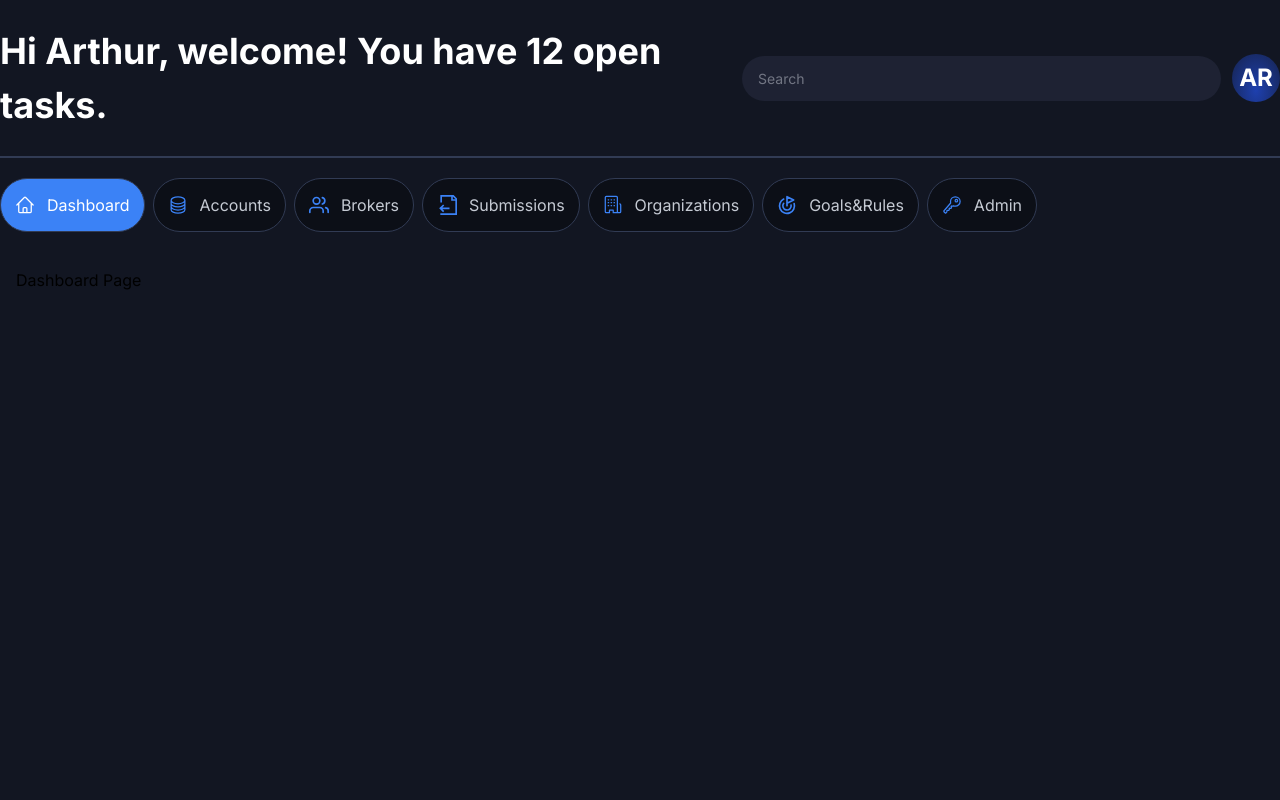
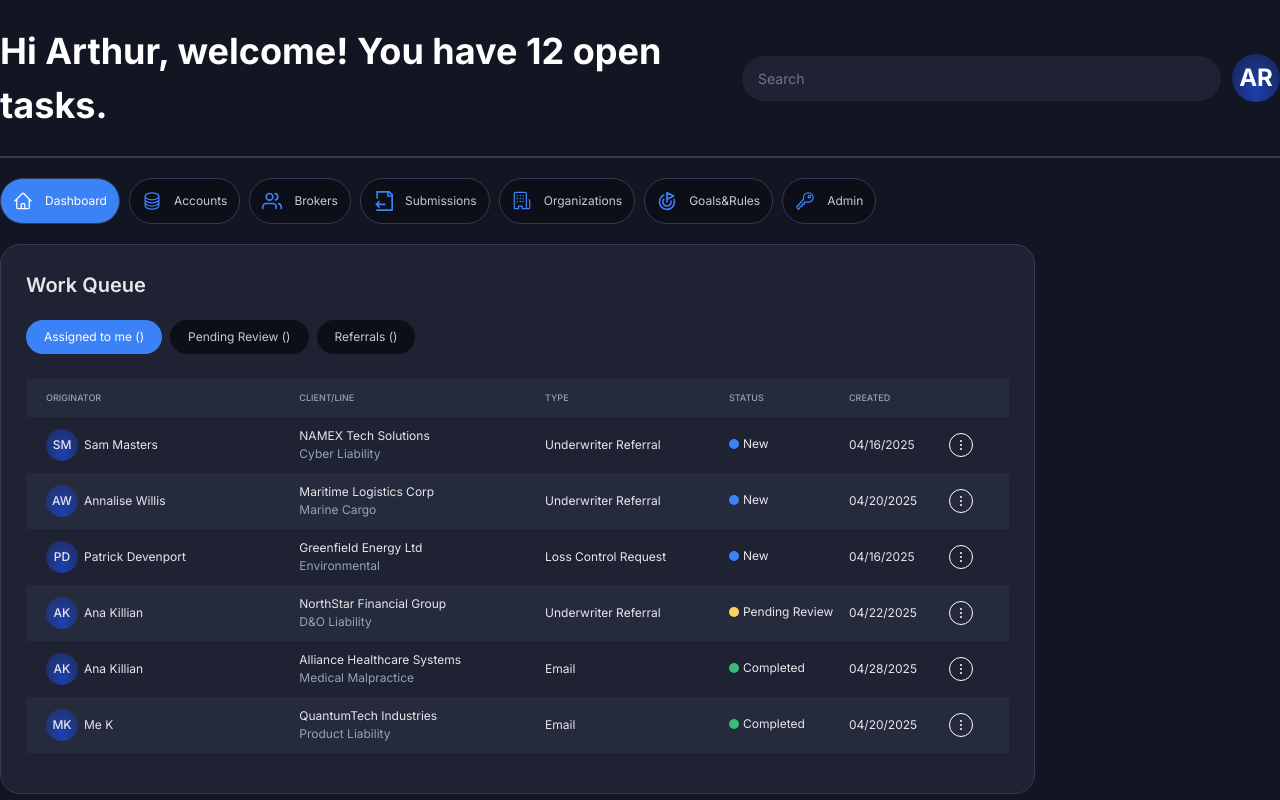
Before and after one commit to yaStigma/react-dashboard-interface, a React (Vite) app: page /dashboard in a window 1280 px wide. Built offline with nearby package versions, Linux system fonts and the light colour scheme.

Commit message:
feat: markup Work Queue Card

```diff
--- a/public/mockData.json
+++ b/public/mockData.json
@@ -4,74 +4,48 @@
       "tasks": "12",
       "navigation": ["Dashboard", "Accounts", "Brokers", "Submissions", "Organizations","Goals&Rules", "Admin"],
       "workQueue": [
-        { "name": "SM. Sam Masters" },
-        { "name": "AW. Annalise Willis" },
-        { "name": "PD. Patrick Devenport" },
-        { "name": "AK. Ana Killian" },
-        { "name": "MK. Me" }
-      ],
-      "accounts": [
-        {
-          "name": "NAMEX Tech Solutions",
-          "type": "Cyber Liability",
-          "clientType": "Large Enterprise"
-        },
-        {
-          "name": "Alliance Healthcare Systems",
-          "type": "Medical Malpractice",
-          "clientType": "Mid-Market"
-        },
-        {
-          "name": "Maritime Logistics Corp",
-          "type": "Marine Cargo",
-          "clientType": "Shipping/Logistics"
-        },
-        {
-          "name": "Greenfield Energy Ltd",
-          "type": "Environmental",
-          "clientType": "Energy Sector"
-        },
-        {
-          "name": "NorthStar Financial Group",
-          "type": "D&O Liability"
-        },
-        {
-          "name": "QuantumTech Industries",
-          "type": "Product Liability"
-        }
-      ],
-      "referrals": [
-        {
+        { "originator": "Sam Masters",
+      "client": "NAMEX Tech Solutions",
+          "line": "Cyber Liability",
           "type": "Underwriter Referral",
           "status": "New",
-          "created": "04/16/2025"
-        },
-        {
+          "created": "04/16/2025" } ,
+
+          { "originator": "Annalise Willis",
+          "client": "Maritime Logistics Corp",
+          "line": "Marine Cargo",
           "type": "Underwriter Referral",
           "status": "New",
-          "created": "04/20/2025"
-        },
-        {
+          "created": "04/20/2025" },
+
+        { "originator": "Patrick Devenport",
+      "client": "Greenfield Energy Ltd",
+          "line": "Environmental",
           "type": "Loss Control Request",
           "status": "New",
           "created": "04/16/2025"
-        },
-        {
+            },
+        { "originator": "Ana Killian",
+        "client": "NorthStar Financial Group",
+          "line": "D&O Liability",
           "type": "Underwriter Referral",
           "status": "Pending Review",
-          "created": "04/22/2025"
-        },
-        {
-          "type": "Email",
-          "status": "Completed",
-          "created": "04/28/2025"
-        },
-        {
-          "type": "Email",
-          "status": "Completed",
-          "created": "04/20/2025"
-        }
+          "created": "04/22/2025" },
+          { "originator": "Ana Killian",
+          "client": "Alliance Healthcare Systems",
+            "line": "Medical Malpractice",
+            "type": "Email",
+            "status": "Completed",
+            "created": "04/28/2025" },
+          { "originator": "Me K",
+          "client": "QuantumTech Industries",
+            "line": "Product Liability",
+            "type": "Email",
+            "status": "Completed",
+            "created": "04/20/2025"  }
       ]
+
+
     },
     "account": {
       "name": "Maritime Logistics Corp",
--- a/src/components/Layout.jsx
+++ b/src/components/Layout.jsx
@@ -6,10 +6,10 @@ import Navigation from "./Navigation";
 export default function Layout() {
   return (
     <div className="bg-background flex flex-col min-h-screen">
-      <div className="w-full max-w-[1920px] mx-auto ">
+      <div className="w-full  max-w-[1920px] mx-auto ">
         <Header />
         <Navigation />
-        <main className="flex-1 p-4 overflow-auto">
+        <main className=" w-full flex jastify-center overflow-y-auto max-h-[800px] snap-y custom-scroll">
           <Suspense fallback={<Loader />}>
             <Outlet />
           </Suspense>
--- a/src/components/Navigation.jsx
+++ b/src/components/Navigation.jsx
@@ -30,13 +30,13 @@ export default function Navigation() {
 
   return (
     <div className="w-full flex justify-center ">
-      <nav className="flex items-center w-[1656px] flex-row gap-2 py-5">
+      <nav className="flex items-center w-[1656px] flex-row gap-[9px] py-5">
         {data.dashboard.navigation.map((item) => (
           <NavLink
             key={item}
             to={`/${item.toLowerCase().replace(/\s+/g, "-")}`}
             className={({ isActive }) =>
-              `group flex items-center gap-3 p-3.5 rounded-full border border-cardBorder transition-all cursor-pointer ${
+              `group flex items-center gap-3 p-3 text-labelSm rounded-full border border-cardBorder transition-all cursor-pointer ${
                 isActive
                   ? "bg-cardBlue text-textPrimary"
                   : "bg-cardDark text-textSecondary hover:bg-cardBlue hover:text-textPrimary"
--- /dev/null
+++ b/src/components/WorkQueueSection.jsx
@@ -0,0 +1,120 @@
+import { useState } from "react";
+
+const statusIndicator = {
+  New: <div className="size-2.5 rounded-full bg-statusNew"></div>,
+  "Pending Review": (
+    <div className="size-2.5 rounded-full bg-statusPending"></div>
+  ),
+  Completed: <div className="size-2.5 rounded-full bg-statusCompleted"></div>,
+};
+export default function WorkQueueSection({ workQueue }) {
+  const [activeButton, setActiveButton] = useState("assigned");
+  if (!workQueue || workQueue.length === 0) {
+    return <div>No data available</div>;
+  }
+
+  return (
+    <section className="w-[1035px] h-[550px] flex flex-col items-start p-[25px] rounded-[20px] border  border-cardBorder bg-cardLight">
+      <h2 className="text-subheading font-subheading leading-subheading text-textMuted mb-5 ">
+        Work Queue
+      </h2>
+      <div className="flex items-center flex-row gap-2 mb-[25px] ">
+        <button
+          type="button"
+          onClick={() => setActiveButton("assigned")}
+          className={`group flex items-center py-2 px-4.5 text-labelSm rounded-full border-none transition-all cursor-pointer ${
+            activeButton === "assigned"
+              ? "bg-cardBlue text-textPrimary"
+              : "bg-cardDark text-textSecondary hover:bg-cardBlue hover:text-textPrimary"
+          }`}
+        >
+          Assigned to me ()
+        </button>
+        <button
+          type="button"
+          onClick={() => setActiveButton("pending")}
+          className={`group flex items-center py-2 px-4.5 text-labelSm rounded-full border-none transition-all cursor-pointer ${
+            activeButton === "pending"
+              ? "bg-cardBlue text-textPrimary"
+              : "bg-cardDark text-textSecondary hover:bg-cardBlue hover:text-textPrimary"
+          }`}
+        >
+          Pending Review ()
+        </button>
+        <button
+          type="button"
+          onClick={() => setActiveButton("referrals")}
+          className={`group flex items-center py-2 px-4.5 text-labelSm rounded-full border-none transition-all cursor-pointer ${
+            activeButton === "referrals"
+              ? "bg-cardBlue text-textPrimary"
+              : "bg-cardDark text-textSecondary hover:bg-cardBlue hover:text-textPrimary"
+          }`}
+        >
+          Referrals ()
+        </button>
+      </div>
+      <div className="w-full overflow-y-auto max-h-[400px] snap-y custom-scroll">
+        <table className="w-full text-left border-none">
+          <thead className="sticky top-0 bg-tableAccent text-tableTextHead text-[9px] z-10">
+            <tr>
+              <th className="py-3 px-5 text-[9px] font-label">ORIGINATOR</th>
+              <th className="py-3  text-[9px] font-label">CLIENT/LINE</th>
+              <th className="py-3  text-[9px] font-label">TYPE</th>
+              <th className="py-3  text-[9px] font-label w-[120px]">STATUS</th>
+              <th className="py-3  text-[9px] font-label w-[100px]">CREATED</th>
+              <th className="w-[60px]"></th>
+            </tr>
+          </thead>
+          <tbody className=" text-textMuted text-labelSm  ">
+            {workQueue.map((item, index) => (
+              <tr
+                key={index}
+                className={`${
+                  index % 2 === 0 ? "bg-transparent" : "bg-tableAccent"
+                }`}
+              >
+                <td className="py-3 px-5 flex flex-row items-center gap-1.5">
+                  <span className="size-8 flex items-center justify-center rounded-full bg-radial-[at_50%_75%] from-gradientfrom to-gradientto to-100% text-textMuted text-labelSm font-label ">
+                    {item.originator
+                      .split(" ")
+                      .map((word) => word[0])
+                      .join("")
+                      .toUpperCase()}
+                  </span>
+                  {item.originator}
+                </td>
+                <td>
+                  <p className="text-labelSm">{item.client}</p>
+                  <span className="text-labelSm text-tableTextHead">
+                    {item.line}
+                  </span>
+                </td>
+                <td className=" ">{item.type}</td>
+                <td className="flex flex-row items-center gap-1">
+                  {statusIndicator[item.status]}
+                  {item.status}
+                </td>
+                <td className="">{item.created}</td>
+                <td className="">
+                  <div className="relative group">
+                    <button
+                      type="button"
+                      title="Options"
+                      className="w-6 h-6 flex items-center justify-center rounded-full border-[1.5px] border-current text-textPrimary hover:bg-cardDark hover:text-cardBlue transition-all cursor-pointer"
+                    >
+                      <span className="flex flex-col items-center justify-center gap-[2px]">
+                        <span className="w-[2px] h-[2px] bg-current rounded-full"></span>
+                        <span className="w-[2px] h-[2px] bg-current rounded-full"></span>
+                        <span className="w-[2px] h-[2px] bg-current rounded-full"></span>
+                      </span>
+                    </button>
+                  </div>
+                </td>
+              </tr>
+            ))}
+          </tbody>
+        </table>
+      </div>
+    </section>
+  );
+}
--- a/src/index.css
+++ b/src/index.css
@@ -19,7 +19,11 @@
   --color-textSecondary: #c5cad3;
   --color-textMuted: #e5e7eb;
   --color-gradientfrom: #1e40af;
-
+  --color-tableAccent: #252a3d;
+  --color-tableTextHead: #94a3b8;
+  --color-statusNew: #3b82f6;
+  --color-statusPending: #fdd261;
+  --color-statusCompleted: #3bb979;
   --color-gradientto: rgba(30, 64, 175, 0.3);
 
   --font-font-family: "Inter", sans-serif;
@@ -28,6 +32,7 @@
   --text-subheading: 20px;
   --text-label: 16px;
   --text-labelSm: 12px;
+  --text-labelLg: 18px;
   --text-body: 14px;
   --text-kpi: 32px;
   --font-weight-headingLg: 700;
@@ -43,3 +48,21 @@
   --leading-body: calc(20px / 14px);
   --leading-kpi: calc(36px / 32px);
 }
+.custom-scroll::-webkit-scrollbar {
+  width: 8px;
+}
+
+.custom-scroll::-webkit-scrollbar-track {
+  background: #121622; /* Трек */
+}
+
+.custom-scroll::-webkit-scrollbar-thumb {
+  background-color: #1e2233; /* "Бігунок" */
+  border-radius: 4px;
+}
+
+/* Firefox */
+.custom-scroll {
+  scrollbar-color: #1e2233 #121622;
+  scrollbar-width: thin;
+}
--- a/src/pages/DashboardPage.jsx
+++ b/src/pages/DashboardPage.jsx
@@ -1,7 +1,21 @@
+import { useState, useEffect } from "react";
+import Loader from "../components/Loader";
+import WorkQueueSection from "../components/WorkQueueSection";
+
 export default function DashboardPage() {
+  const [data, setData] = useState(null);
+  useEffect(() => {
+    fetch("/mockData.json")
+      .then((res) => res.json())
+      .then((json) => setData(json));
+  }, []);
+
+  if (!data) return <Loader />;
+  const { workQueue } = data.dashboard;
+
   return (
-    <div>
-      <h1>Dashboard Page</h1>
+    <div className="flex items-center w-[1656px] mx-auto">
+      <WorkQueueSection workQueue={workQueue} />
     </div>
   );
 }
```
